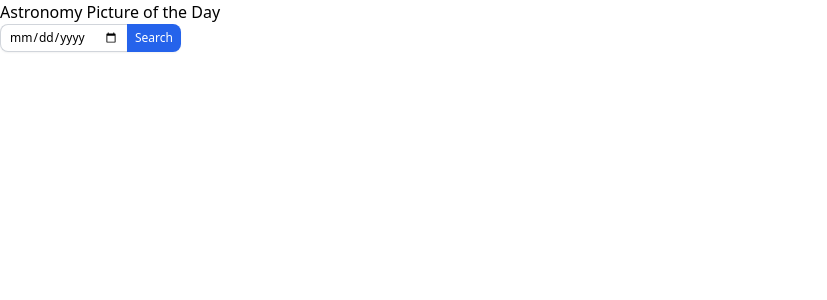
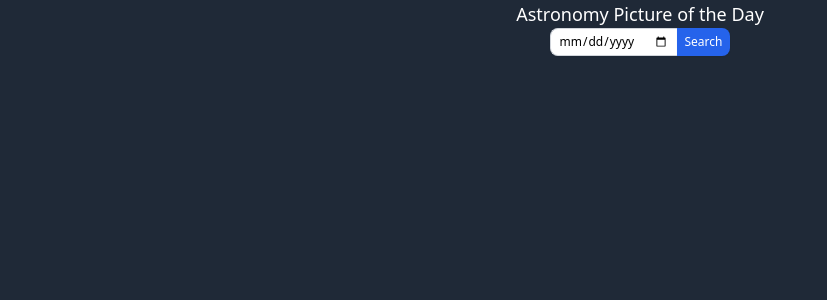
Before and after one commit to EdwardEJ/NASA_PHOTO_OTD, a React (Vite) app: page / in a window 1280 px wide. Shown: the top 300 px of the page, without its empty margins (0-827 px from the left). Built offline with nearby package versions, Linux system fonts and the light colour scheme; no server answers.

Commit message:
created alert component

```diff
--- a/src/App.tsx
+++ b/src/App.tsx
@@ -1,22 +1,16 @@
+import Alert from './components/alert';
 import { MainContent } from './components/main-content';
 import { SearchBar } from './components/search-bar';
-import { getContentData } from './hooks/getContentData';
 
 function App() {
-	const { data, status } = getContentData();
 	return (
-		<div className='App'>
-			<h1>Astronomy Picture of the Day</h1>
+		<div className='min-h-screen flex flex-col items-center bg-gray-800  '>
+			<h1 className='font-medium text-lg text-white'>
+				Astronomy Picture of the Day
+			</h1>
 			<SearchBar />
-			{status === 404 && (
-				<p>Sorry! Information is not available for this date</p>
-			)}
-			<MainContent
-				title={data.title}
-				media_type={data.media_type}
-				explanation={data.explanation}
-				url={data.url}
-			/>
+			<Alert />
+			<MainContent />
 		</div>
 	);
 }
--- /dev/null
+++ b/src/components/alert.tsx
@@ -0,0 +1,36 @@
+import { useEffect, useState } from 'react';
+import { getContentData } from '../hooks/getContentData';
+
+export default function Alert() {
+	const { status } = getContentData();
+	const [isVisible, setIsVisible] = useState<boolean>(false);
+
+	const closeAlert = () => {
+		setIsVisible(false);
+	};
+
+	useEffect(() => {
+		if (status === 404) {
+			setIsVisible(true);
+		}
+	}, [status]);
+
+	return (
+		<>
+			{isVisible && (
+				<div className='absolute flex items-center p-2 mt-2 bg-red-200 rounded-lg transition-all translate-x-0'>
+					<p className='text-xs font-medium text-gray-700'>
+						Sorry! Information is not available for this date
+					</p>
+					<button
+						onClick={closeAlert}
+						className='w-5 text-red-600'
+						style={{ textAlign: 'center' }}
+					>
+						&times;
+					</button>
+				</div>
+			)}
+		</>
+	);
+}
```
